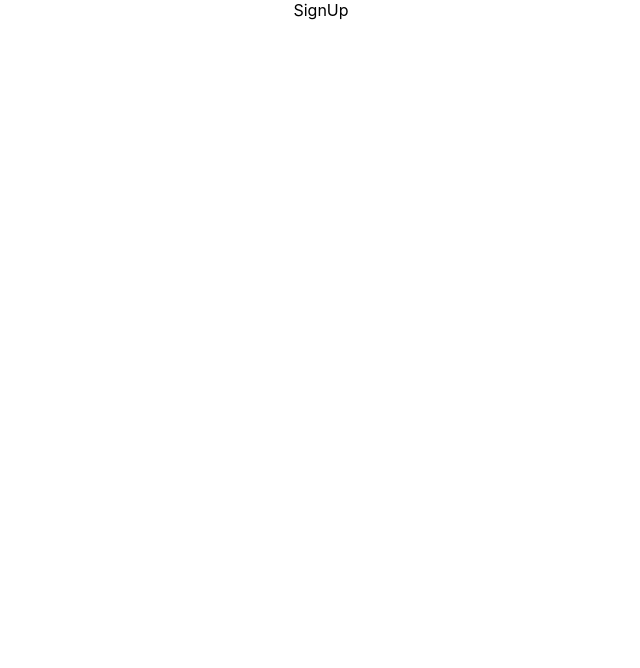
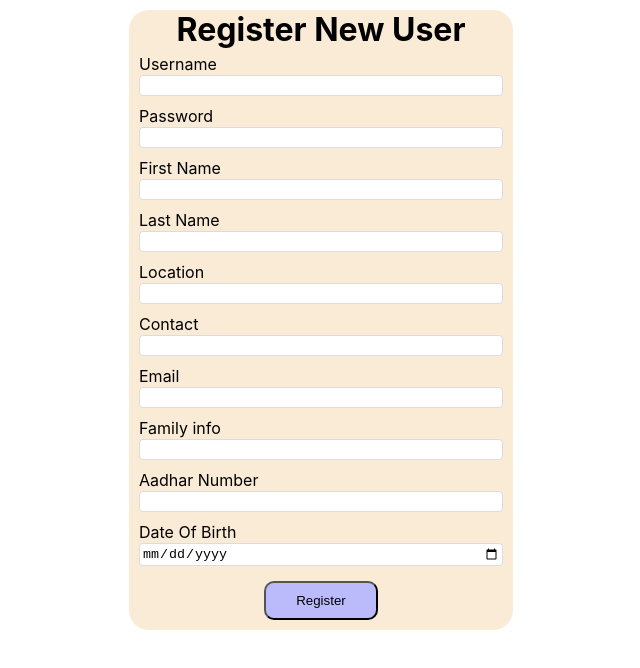
Before and after one commit to SamarthAnand/FrontEnd_WomenEmp, a React (Create React App) app in the folder womenemp/: page /signup in a window 1280 px wide. Shown: the top 668 px of the page, without its empty margins (319-959 px from the left). Built offline with nearby package versions, Linux system fonts and the light colour scheme.

Commit message:
signup form and css

```diff
--- a/womenemp/src/App.css
+++ b/womenemp/src/App.css
@@ -18,3 +18,30 @@
   padding: 5px;
   margin: 0px 10px;
 }
+.error, #loginAfter{
+  color: red;
+}
+form{
+  width: 30%;
+  margin: 10px auto;
+  background-color: antiquewhite;
+  border-radius: 20px;
+}
+.field{
+  text-align: left;
+  padding: 5px 10px;
+  /* margin: 10px; */
+}
+.field input{
+  width: 100%;
+  padding: 2px;
+  border-radius: 4px;
+  border: 1px solid gainsboro;
+}
+.buttonBlue{
+  margin: 10px;
+  padding: 10px 30px;
+  background-color: rgb(187, 187, 251);
+  color: black;
+  border-radius: 10px;
+}
--- a/womenemp/src/Components/Login.js
+++ b/womenemp/src/Components/Login.js
@@ -75,6 +75,7 @@ function Login() {
                 onChange={handleChange}
               />
             </div>
+            <p className='error'>{formErrors.username}</p>
 
             <div className="field">
               <label>Password</label>
@@ -86,8 +87,8 @@ function Login() {
                 onChange={handleChange}
               />
             </div>
-            <p>{formErrors.password}</p>
-            <button type='submit' className="fluid ui button blue">Sign In</button>
+            <p className='error'>{formErrors.password}</p>
+            <button type='submit' className="buttonBlue">Sign In</button>
           </div>
           <div id='loginAfter'></div>
         </form>
--- a/womenemp/src/Components/SignUp.js
+++ b/womenemp/src/Components/SignUp.js
@@ -1,9 +1,172 @@
-import React from 'react'
+import React from "react";
+import { useEffect, useState } from "react";
+import axios from "axios";
 
 function SignUp() {
+  const initialValues = {
+    traineeId:100,
+    userName: "",
+    password: "",
+    firstName: "",
+    lastName: "",
+    location: "",
+    contact: "",
+    email: "",
+    familyInfo: "",
+    aadharNo: "",
+    dob: ""
+  };
+  const [formValues, setFormValues] = useState(initialValues);
+  const [formErrors, setFormErrors] = useState({});
+  const [isSubmit, setIsSubmit] = useState(false);
+
+  const handleChange = (e) => {
+    const { name, value } = e.target;
+    setFormValues({ ...formValues, [name]: value });
+  };
+
+  const handleSubmit = (e) => {
+    e.preventDefault();
+    setFormErrors(validate(formValues));
+    setIsSubmit(true);
+  };
+
+  useEffect(()=>{
+    console.log(formErrors)
+    if(Object.keys(formErrors).length === 0 && isSubmit){
+      axios
+      .post(`http://localhost:8202/api/Trainee`, formValues)
+      .then((data) => {
+          console.log(data)
+      })
+      .catch((error) => {
+        // console.log(error)
+        document.getElementById('loginAfter').innerHTML = error.response.data.errorMessage
+    });
+    }
+  },[formErrors])
+
+  const validate = (value) => {
+    const errors = {};
+    if (!value.userName) {
+      errors.userName = "Please provide username";
+    }
+    if (!value.password) {
+      errors.password = "Please provide password";
+    } else if (value.password.length < 4) {
+      errors.password = "Password must be more than 4 characters";
+    } else if (value.password.length > 10) {
+      errors.password = "Password cannot exceed more than 10 characters";
+    }
+    if (!value.firstName) {
+      errors.firstName = "Please provide firstname";
+    }
+    if (!value.lastName) {
+      errors.lastName = "Please provide lastname";
+    }
+    if (!value.location) {
+      errors.location = "Please provide location";
+    }
+    if (!value.contact) {
+      errors.contact = "Please provide contact";
+    } else if (value.contact.length !== 10) {
+      errors.contact = "Contact should be 10 digit number";
+    }
+    if (!value.email) {
+      errors.email = "Please provide email";
+    }
+    if (!value.familyInfo) {
+      errors.familyInfo = "Please provide family info";
+    }
+    if (!value.aadharNo) {
+      errors.aadharNo = "Please provide Aadhar Number";
+    } else if (value.aadharNo.length !== 12) {
+      errors.aadharNo = "Aadhar number must be 12 digit number";
+    }
+    if (!value.dob) {
+      errors.dob = "Please provide DOB";
+    }
+    return errors;
+  };
+
   return (
-    <div>SignUp</div>
-  )
+    <div>
+        {/* {Object.keys(formErrors).length === 0 && isSubmit ? (
+          <div className="ui message success">Signed in successfully</div>
+        ) : (
+          <pre>{JSON.stringify(formValues, undefined, 2)}</pre>
+        )} */}
+      <form onSubmit={handleSubmit}>
+        <h1>Register New User</h1>
+
+        <div className="field">
+          <label>Username</label>
+          <input type="text" name="userName" onChange={handleChange} />
+        </div>
+        <p className="error">{formErrors.userName}</p>
+
+        <div className="field">
+          <label>Password</label>
+          <input type="password" name="password" onChange={handleChange} />
+        </div>
+        <p className="error">{formErrors.password}</p>
+
+        <div className="field">
+          <label>First Name</label>
+          <input type="text" name="firstName" onChange={handleChange} />
+        </div>
+        <p className="error">{formErrors.firstName}</p>
+
+        <div className="field">
+          <label>Last Name</label>
+          <input type="text" name="lastName" onChange={handleChange} />
+        </div>
+        <p className="error">{formErrors.lastName}</p>
+
+        <div className="field">
+          <label>Location</label>
+          <input type="text" name="location" onChange={handleChange} />
+        </div>
+        <p className="error">{formErrors.location}</p>
+
+        <div className="field">
+          <label>Contact</label>
+          <input type="number" name="contact" onChange={handleChange} />
+        </div>
+        <p className="error">{formErrors.contact}</p>
+
+        <div className="field">
+          <label>Email</label>
+          <input type="email" name="email" onChange={handleChange} />
+        </div>
+        <p className="error">{formErrors.email}</p>
+
+        <div className="field">
+          <label>Family info</label>
+          <input type="text" name="familyInfo" onChange={handleChange} />
+        </div>
+        <p className="error">{formErrors.familyInfo}</p>
+
+        <div className="field">
+          <label>Aadhar Number</label>
+          <input type="text" name="aadharNo" onChange={handleChange} />
+        </div>
+        <p className="error">{formErrors.aadharNo}</p>
+
+        <div className="field">
+          <label>Date Of Birth</label>
+          <input type="date" name="dob" onChange={handleChange}/>
+        </div>
+        <p className="error">{formErrors.dob}</p>
+
+        <button type="submit" className="buttonBlue">
+          Register
+        </button>
+
+        <div id="loginAfter"></div>
+      </form>
+    </div>
+  );
 }
 
-export default SignUp
+export default SignUp;
```
